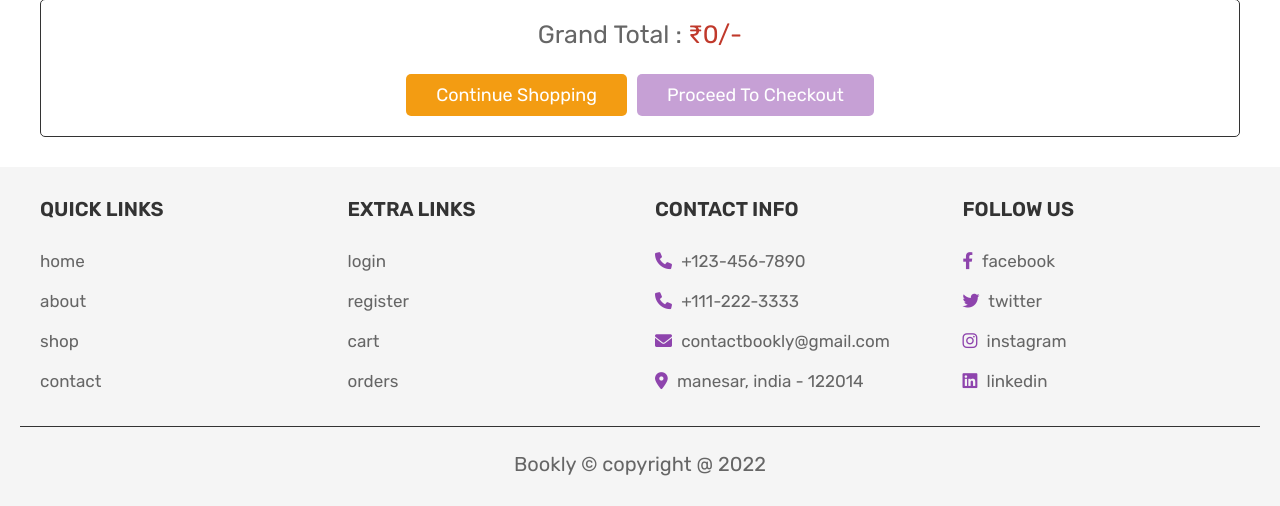
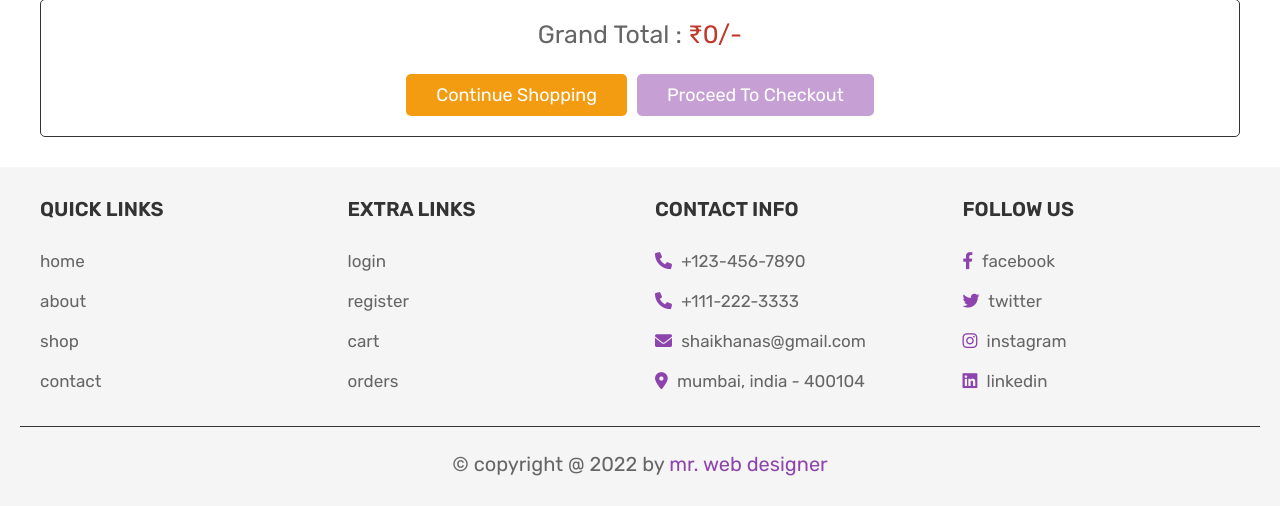
Before and after one commit to arayush841/book-store, a PHP site: page /cart.php in a window 1280 px wide. Shown: the part 620-1126 px from the top of the page. Run offline with PHP 8.4, Linux system fonts and the light colour scheme; a user stored in the database is signed in; data that the repository does not hold is empty.

Commit message:
footer updated

```diff
--- a/footer.php
+++ b/footer.php
@@ -22,8 +22,8 @@
          <h3>contact info</h3>
          <p> <i class="fas fa-phone"></i> +123-456-7890 </p>
          <p> <i class="fas fa-phone"></i> +111-222-3333 </p>
-         <p> <i class="fas fa-envelope"></i> contactbookly@gmail.com </p>
-         <p> <i class="fas fa-map-marker-alt"></i> manesar, india - 122014 </p>
+         <p> <i class="fas fa-envelope"></i> shaikhanas@gmail.com </p>
+         <p> <i class="fas fa-map-marker-alt"></i> mumbai, india - 400104 </p>
       </div>
 
       <div class="box">
@@ -36,6 +36,6 @@
 
    </div>
 
-   <p class="credit">Bookly &copy; copyright  @ <?php echo date('Y'); ?></p>
+   <p class="credit"> &copy; copyright  @ <?php echo date('Y'); ?> by <span>mr. web designer</span> </p>
 
 </section>
```
